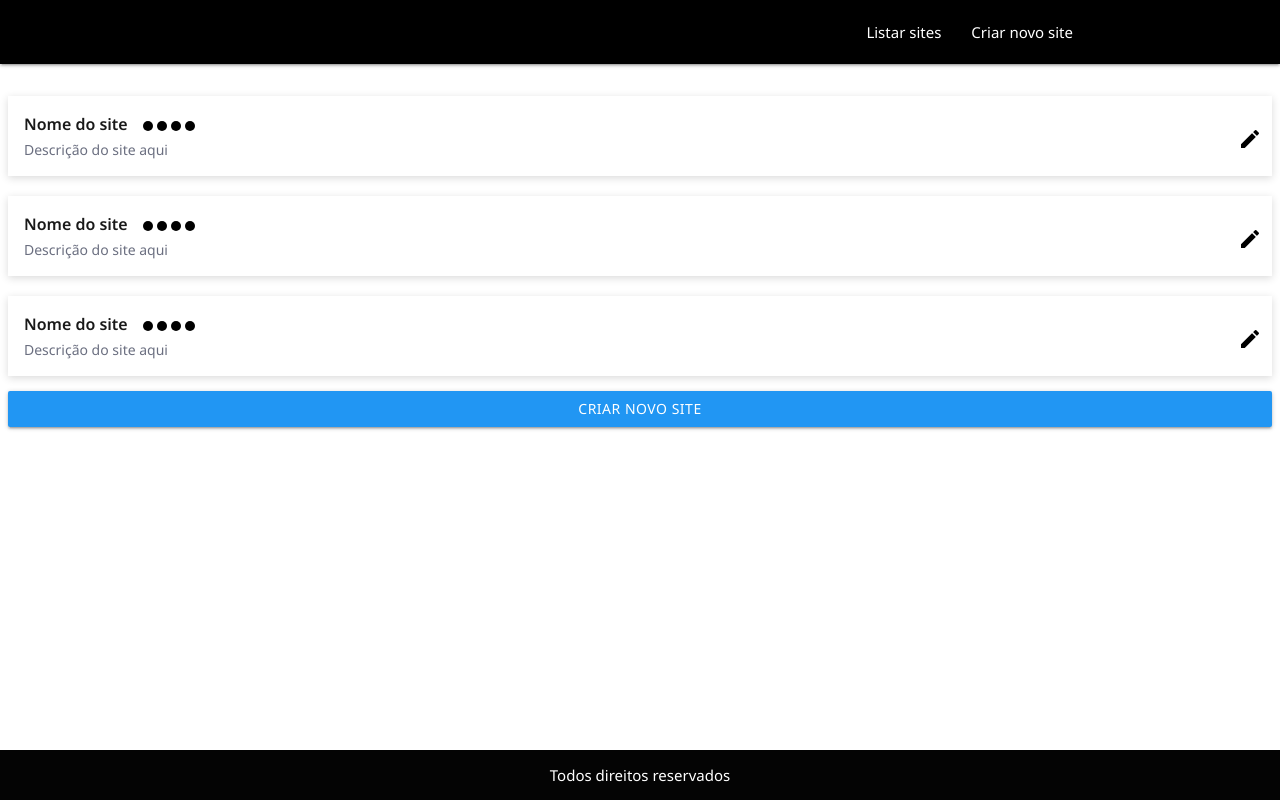
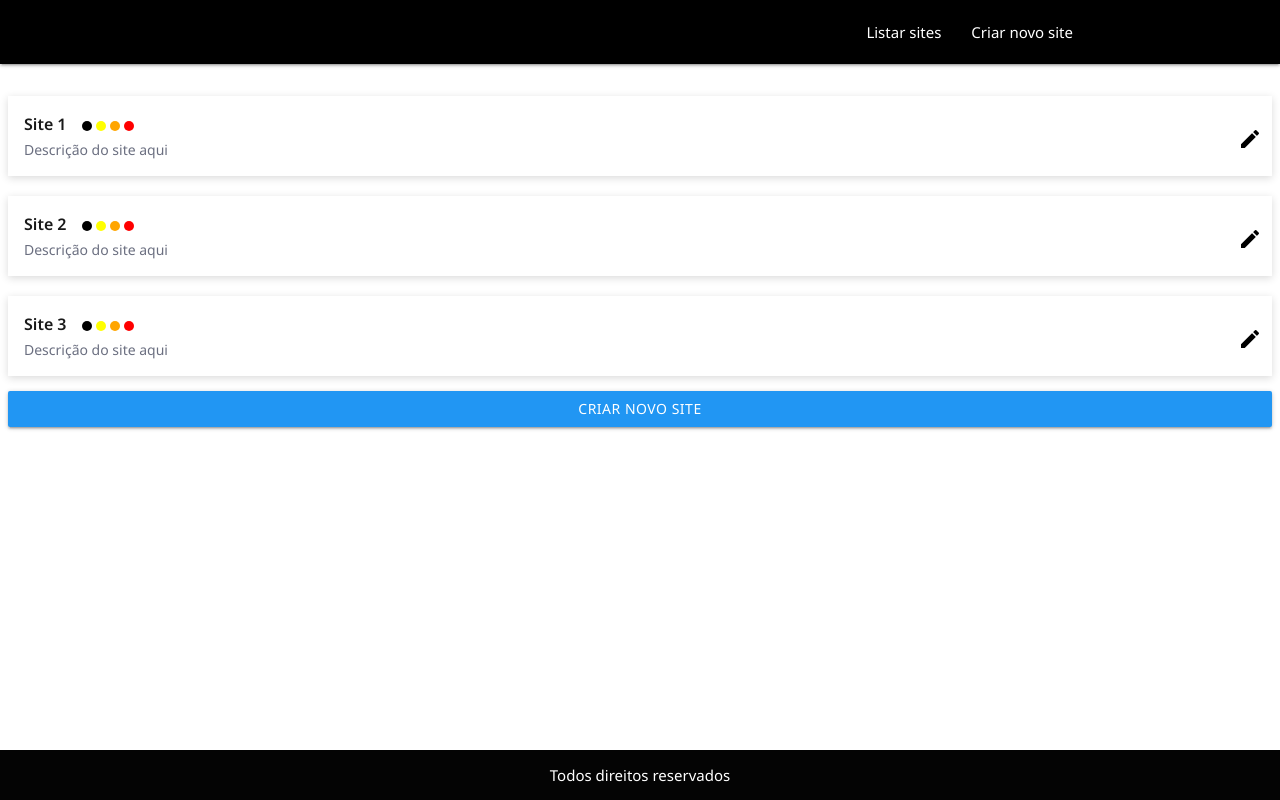
Before and after one commit to edumoreira1506/site-generator, an Angular app: page / in a window 1280 px wide. Built offline with nearby package versions, Linux system fonts and the light colour scheme.

Commit message:
Change sites list to be dynamic

```diff
--- a/src/app/home-page/home-page.component.html
+++ b/src/app/home-page/home-page.component.html
@@ -1,4 +1,4 @@
-<app-sites-list></app-sites-list>
+<app-sites-list [sites]="this.sites"></app-sites-list>
 
 <a
   class="waves-effect waves-light btn blue home-page__create-button"
--- a/src/app/home-page/home-page.component.ts
+++ b/src/app/home-page/home-page.component.ts
@@ -9,6 +9,24 @@ import { RoutePaths } from '../app-routing.module';
 export class HomePageComponent implements OnInit {
   createSiteRoute: string = RoutePaths.CREATE_PAGE;
 
+  sites = [
+    {
+      title: 'Site 1',
+      description: 'Descrição do site aqui',
+      colors: ['black', 'yellow', 'orange', 'red'],
+    },
+    {
+      title: 'Site 2',
+      description: 'Descrição do site aqui',
+      colors: ['black', 'yellow', 'orange', 'red'],
+    },
+    {
+      title: 'Site 3',
+      description: 'Descrição do site aqui',
+      colors: ['black', 'yellow', 'orange', 'red'],
+    },
+  ];
+
   constructor() {}
 
   ngOnInit(): void {}
--- a/src/app/home/site-item/site-item.component.html
+++ b/src/app/home/site-item/site-item.component.html
@@ -1,17 +1,18 @@
-<div class="site-item"  (click)="this.onItemClick()">
+<div class="site-item" (click)="this.onItemClick()">
   <div class="site-item__texts">
     <div class="site-item__header">
-      <p class="site-item__title">Nome do site</p>
+      <p class="site-item__title">{{ this.title }}</p>
 
       <div class="site-item__colors">
-        <span class="site-item__color"></span>
-        <span class="site-item__color"></span>
-        <span class="site-item__color"></span>
-        <span class="site-item__color"></span>
+        <span
+          *ngFor="let color of this.colors"
+          class="site-item__color"
+          [style.backgroundColor]="color"
+        ></span>
       </div>
     </div>
 
-    <p class="site-item__description">Descrição do site aqui</p>
+    <p class="site-item__description">{{ this.description }}</p>
   </div>
 
   <button class="site-item__edit" (click)="this.onEditButtonClick($event)">
--- a/src/app/home/site-item/site-item.component.scss
+++ b/src/app/home/site-item/site-item.component.scss
@@ -33,7 +33,6 @@
   &__color {
     width: 10px;
     height: 10px;
-    background-color: black;
     margin-right: 4px;
     border-radius: 100%;
 
--- a/src/app/home/sites-list/sites-list.component.html
+++ b/src/app/home/sites-list/sites-list.component.html
@@ -1,13 +1,9 @@
 <ul class="sites-list">
-  <li class="sites-list__item">
-    <app-site-item></app-site-item>
-  </li>
-
-  <li class="sites-list__item">
-    <app-site-item></app-site-item>
-  </li>
-
-  <li class="sites-list__item">
-    <app-site-item></app-site-item>
+  <li *ngFor="let site of this.sites" class="sites-list__item">
+    <app-site-item
+      [colors]="site.colors"
+      [title]="site.title"
+      [description]="site.description"
+    ></app-site-item>
   </li>
 </ul>
```
Also changed, not shown: src/app/home/site-item/site-item.component.ts (+16 -8 lines), src/app/home/sites-list/sites-list.component.ts (+6 -6 lines).
